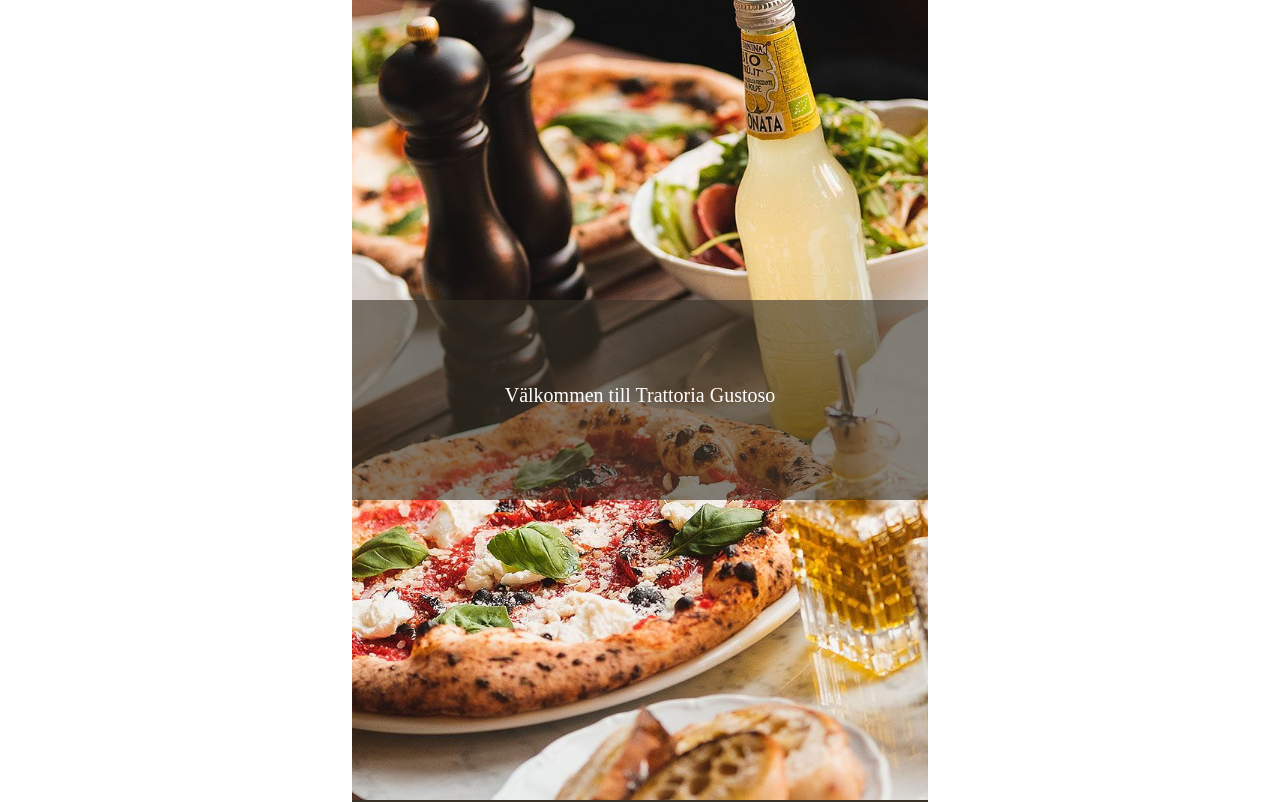
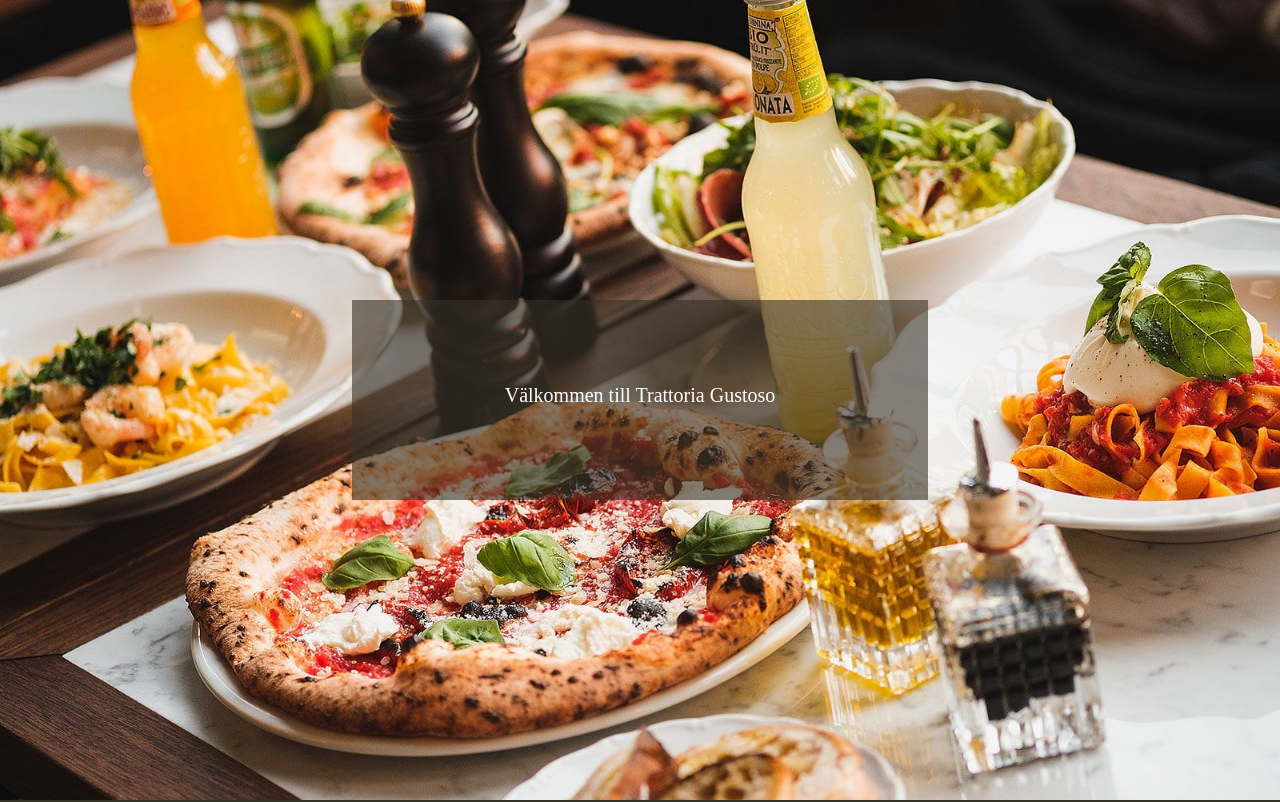
Before and after one commit to Medieinstitutet/the-restaurant-therestaurant9, a React (Vite) app: page / in a window 1280 px wide. Shown: the top 802 px of the page. Built offline with nearby package versions, Linux system fonts and the light colour scheme.

Commit message:
Styling update

```diff
--- a/src/styles/App.scss
+++ b/src/styles/App.scss
@@ -2,6 +2,6 @@
 @use "contact";
 
 #root {
-  margin: 0 auto;
-  text-align: center;
+  margin: 0 ;
+width: 100%;
 }
--- a/src/styles/_home.scss
+++ b/src/styles/_home.scss
@@ -4,6 +4,7 @@
     background: url(/src/assets/trattoria-grazie-sjostaden-10.jpg) no-repeat center;
     background-size: cover;
     height: 100dvh;
+    width: 100%;
     display: flex;
     justify-content: center;
     align-items: center;
```
